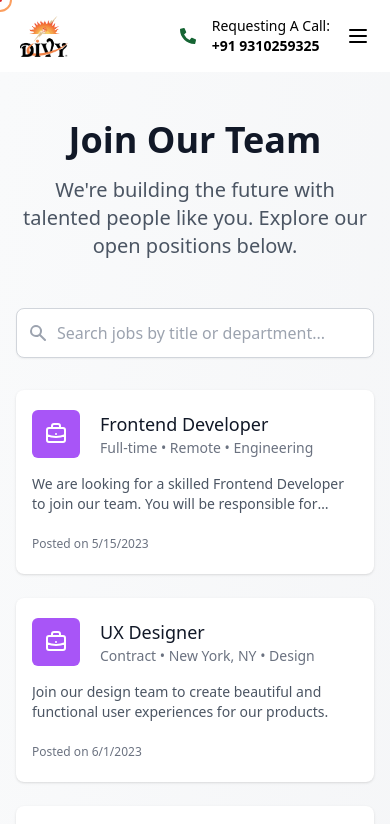
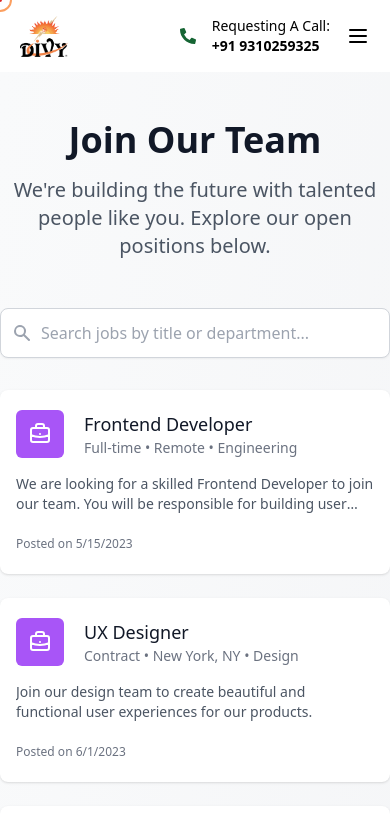
Before and after one commit to vanshika8484/Solar_web, a React (Vite) app: page /career in a window 390 px wide. Shown: the top 824 px of the page. Built offline with nearby package versions, Linux system fonts and the light colour scheme; a web font is replaced by a local one.

Commit message:
Update Career.jsx

```diff
--- a/src/components/Career.jsx
+++ b/src/components/Career.jsx
@@ -81,7 +81,7 @@
   };
 
   return (
-    <div className="min-h-screen bg-gradient-to-br from-gray-50 to-gray-100 py-12 px-4 sm:px-6 lg:px-8">
+    <div className="min-h-screen bg-gradient-to-br from-gray-50 to-gray-100 py-12">
       {/* Hero Section */}
       <motion.div
         initial={{ opacity: 0, y: -20 }}
```
